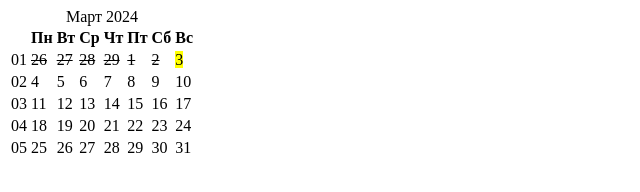
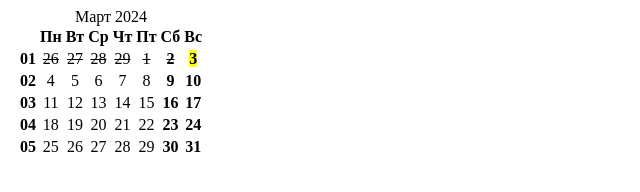
Before and after one commit to CrazyEndery/HTML, a plain HTML site: page calendar/index.html in a window 1280 px wide. Shown: the whole page, without its empty margins (0-640 px from the left). Drawn offline with Linux system fonts and the light colour scheme.

Commit message:
Calendar

```diff
--- a/calendar/index.html
+++ b/calendar/index.html
@@ -2,7 +2,7 @@
 <html>
 <head>
     <title>Календарь Март 2024</title>
-    <link src="./style.css">
+    <link href="./style.css" rel="stylesheet">
 </head>
 <body>
     <table>
```
